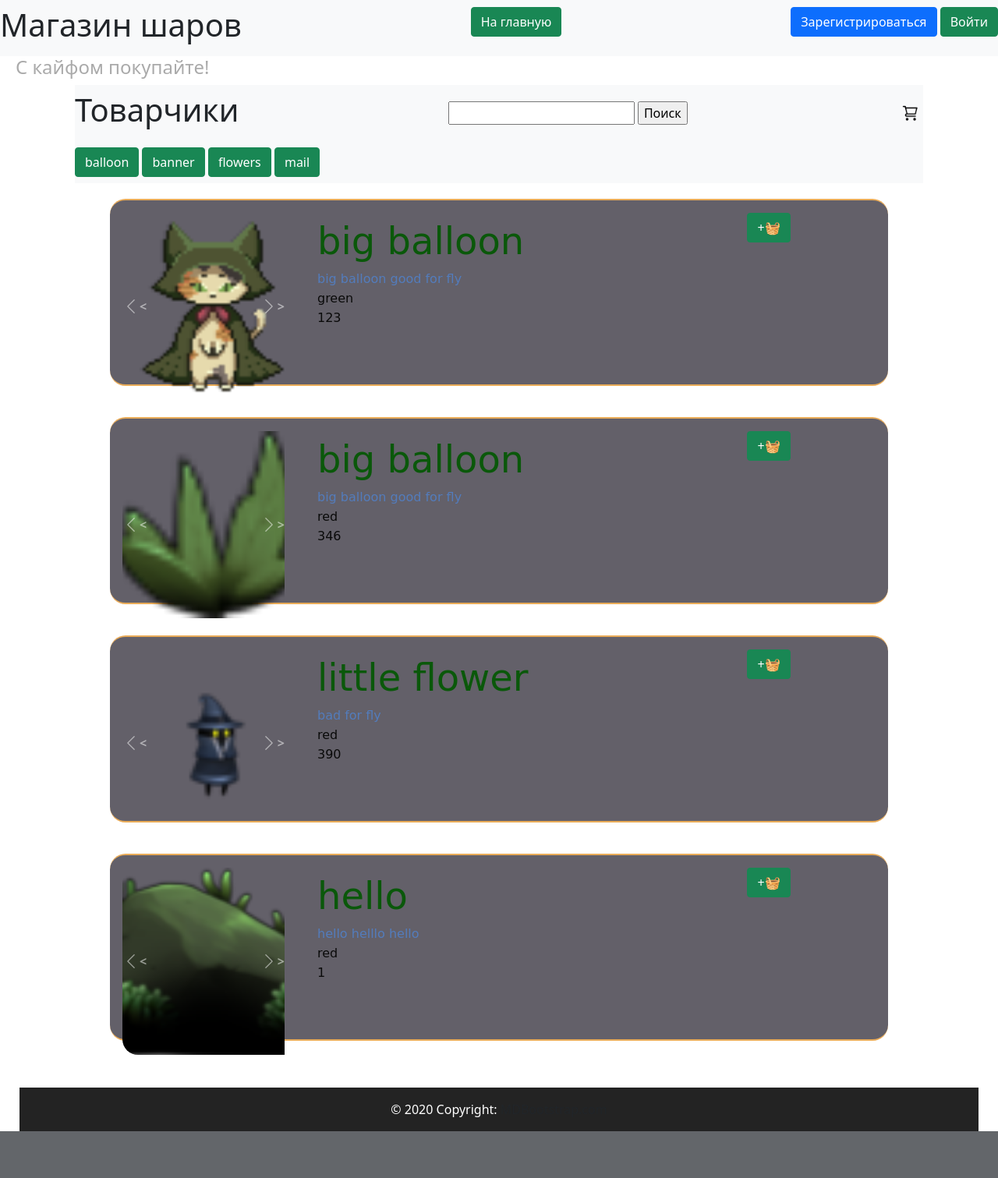
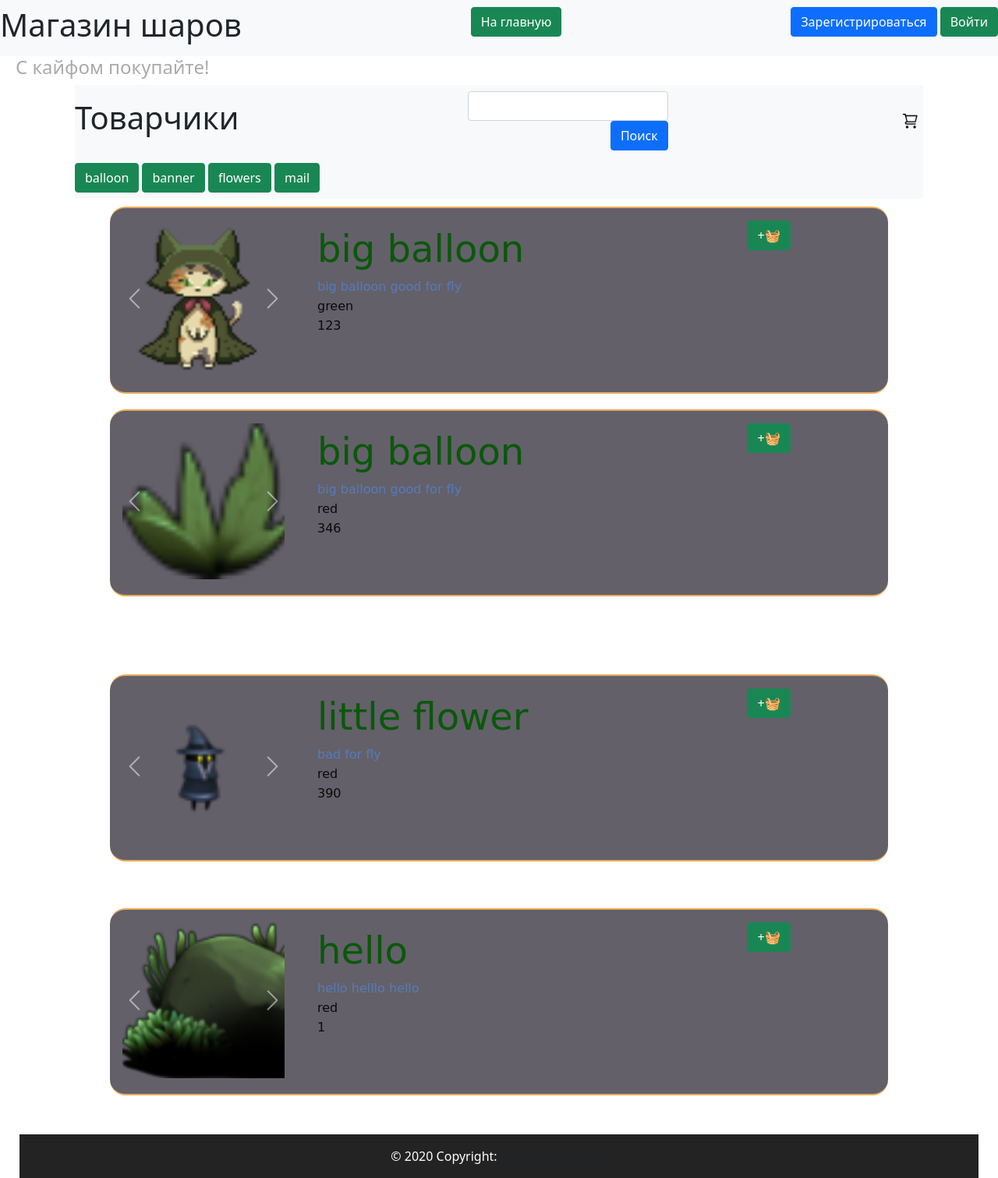
Before and after one commit to NikolaZhal/ballon_to_anywhere, a Flask app: page / in a window 1280 px wide. Shown: the whole page at 78% size. Before the commit the page ends 1451 px from the top, so only its background shows below. Run offline with Flask 3, Linux system fonts and the light colour scheme; data comes from the database, SQL or seed files in the repository; some libraries are stand-ins or nearby versions.

Commit message:
more norm style i want cry

```diff
--- a/server.py
+++ b/server.py
@@ -105,7 +105,7 @@
     return redirect(f'/search?text={text}&min_cost={min_cost}&max_cost={max_cost}')
 
 
-@app.route('/product/<int:product_group_id>/<int:product_id>', methods=['GET', 'POST'])
+@app.route('/show_product/<int:product_group_id>/<int:product_id>', methods=['GET', 'POST'])
 def show_product(product_group_id, product_id):
     return render_template('pages/show_product.html', title='product')
 
--- a/static/css/mystyle.css
+++ b/static/css/mystyle.css
@@ -102,7 +102,7 @@
 .menu-item {
     width: 30vh;
     height: 30vh;
-    margin: 20px 5px;
+    margin: 10px 5px;
     text-align: center;
     background-color: var(--thirdly-color);
     position: relative;
@@ -115,12 +115,8 @@
     transform: scale(1.25);
     transition: 0.75s;
 }
-*/
-.menu-item-image {
-    width: 30vh;
-    height: 30vh;
-    border-radius: 20px;
-    object-fit: cover;
+
+
 
 }
 
@@ -141,7 +137,13 @@
     color: white;
     margin: 10px 0;
 }
-
+*/
+.menu-item-image {
+    width: 30vh;
+    height: 30vh;
+    border-radius: 20px;
+    object-fit: contain;
+   }
 .text-shadow {
     background-color: rgba(0, 0, 0, 0.70);
     position: absolute;
@@ -301,7 +303,18 @@
      margin: 0 auto;
      text-align: left;
 }
+.main-sidebar{
+    width: 100vw;
+    height: 100vh;
+    margin: auto;
+    display:grid;
+    grid-template-columns: 100px 1fr;
+    gap:10;
+    grid-auto-flow: column;
+}
+.sidebar{
 
+}
 
 body {
      margin: 0;
--- a/static/css/product_style.css
+++ b/static/css/product_style.css
@@ -18,9 +18,16 @@
   color: #d9480f;
 }
 
-.product-img {
+.product-img-place {
   grid-column: 1 / 4;
   grid-row: 1 / 4;
+  width: 30vh;
+  height: 30vh;
+ }
+.product-img {
+  height: 25vh;
+  border-radius: 20px;
+  object-fit: cover;
 }
 .product-description {
   grid-column: 4 / 11;
--- a/templates/includes/product.html
+++ b/templates/includes/product.html
@@ -4,37 +4,37 @@
 <link rel="stylesheet" href="{{ url_for('static', filename='css/product_style.css') }}">
 {%endif%}
 <div class="product menu-item">
-    <div class="product-img menu-item-image">
+    <div class="product-img-place">
         {% if product.get_img()[0]%}
         <div id="carousel{{product.id}}" class="carousel slide" data-bs-ride="false">
             <div class="carousel-inner">
                 <div class="carousel-item active">
-                    <img class="d-block menu-item-image" src="/static/img/products/{{product.get_img()[0]}}"
+                    <img class="d-block product-img" src="/static/img/products/{{product.get_img()[0]}}"
                          alt="{{product.get_img()[0]}}">
                 </div>
                 {% for item in product.get_img()[1:]%}
                 <div class="carousel-item">
-                    <img class="d-block menu-item-image" src="/static/img/products/{{item}}" alt="{{item}}">
+                    <img class="d-block product-img" src="/static/img/products/{{item}}" alt="{{item}}">
                 </div>
                 {% endfor %}
             </div>
             <a class="carousel-control-prev" href="#carousel{{product.id}}" role="button" data-slide="prev">
                 <span class="carousel-control-prev-icon" aria-hidden="true"></span>
-                <span class="sr-only"><b> < </b></span>
+                <span class="sr-only"></span>
             </a>
             <a class="carousel-control-next" href="#carousel{{product.id}}" role="button" data-slide="next">
                 <span class="carousel-control-next-icon" aria-hidden="true"></span>
-                <span class="sr-only"><b> > </b></span>
+                <span class="sr-only"></span>
             </a>
         </div>
         {%else%}
-        <img class="menu-item-image" src="/static/img/products/none.jpg"
+        <img class="product-img" src="/static/img/products/none.jpg"
              alt="/static/img/products/{{product.get_img()[0]}}"/>
         {%endif%}
     </div>
     <div class="product-description">
         <div align="left">
-            <a href="/product/{{product.product_group_id}}/{{product.id}}"
+            <a href="/show_product/{{product.product_group_id}}/{{product.id}}"
                class="product-no-title text-decoration:none">
                 <div>
                     <span class="product-description-title">{{product.product_group.title}}</span><br>
--- a/templates/pages/index.html
+++ b/templates/pages/index.html
@@ -7,8 +7,8 @@
     </div>
     <div align="right">
         <form method="POST">
-            <input type="text" id="text" name="text"/>
-            <input type="submit" value="Поиск" />
+            <input type="text" id="text" name="text" class="form-control" align="left"/>
+            <input type="submit" value="Поиск" class="btn btn-primary" align="right"/>
         </form>
 
     </div>
@@ -25,15 +25,17 @@
         {% endfor %}
     </div>
 </nav>
+
+{% for type in types %}
+<div id="{{type.title}}"></div>
 <div class="menu">
-    {% for type in types %}
-    <div id="{{type.title}}"></div>
     {% for group_product in type.products %}
     {% for product in group_product.products %}
     {% include 'includes/product.html' %}
     {% endfor %}
     {% endfor %}
-    {% endfor %}
 </div>
 
+{% endfor %}
+
 {% endblock %}
```
Also changed, not shown: templates/pages/search.html (+13 -8 lines), templates/pages/show_product.html (deleted, +0 -25 lines), static/css/index.css (added).
